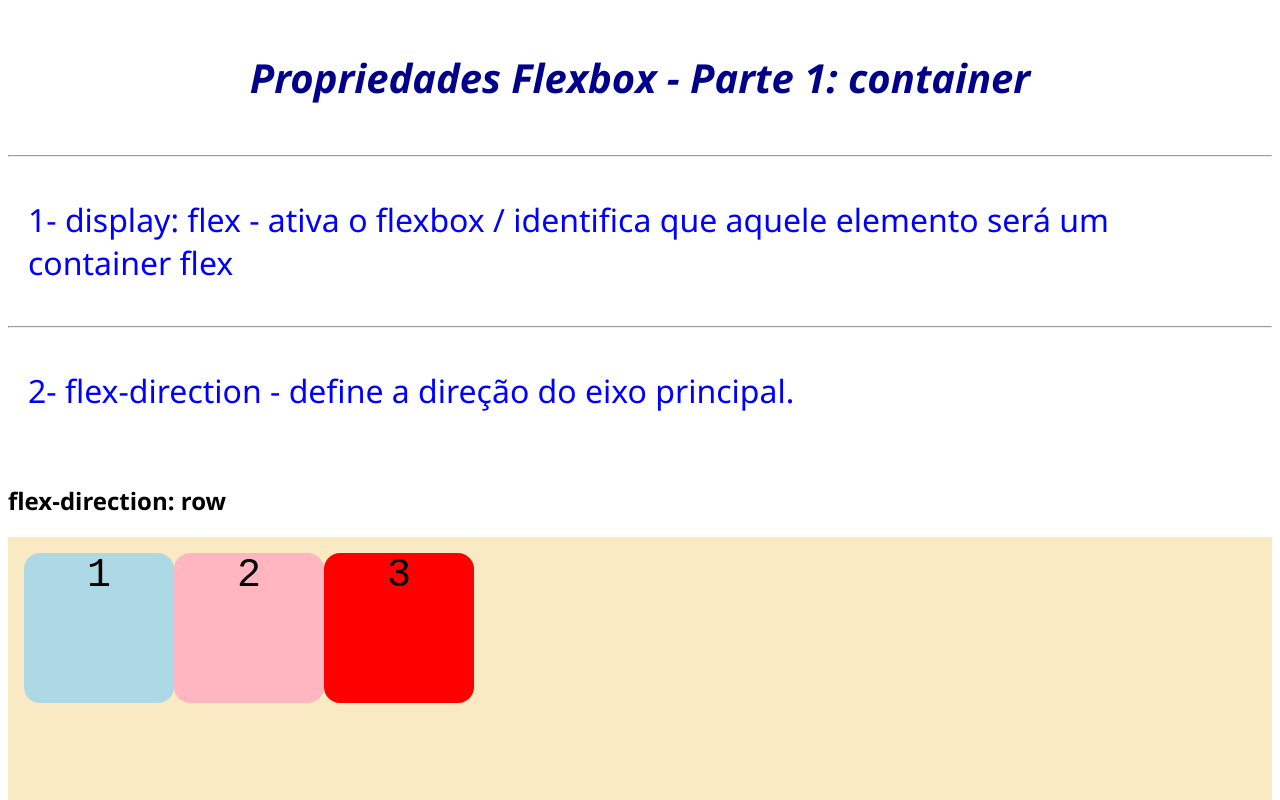
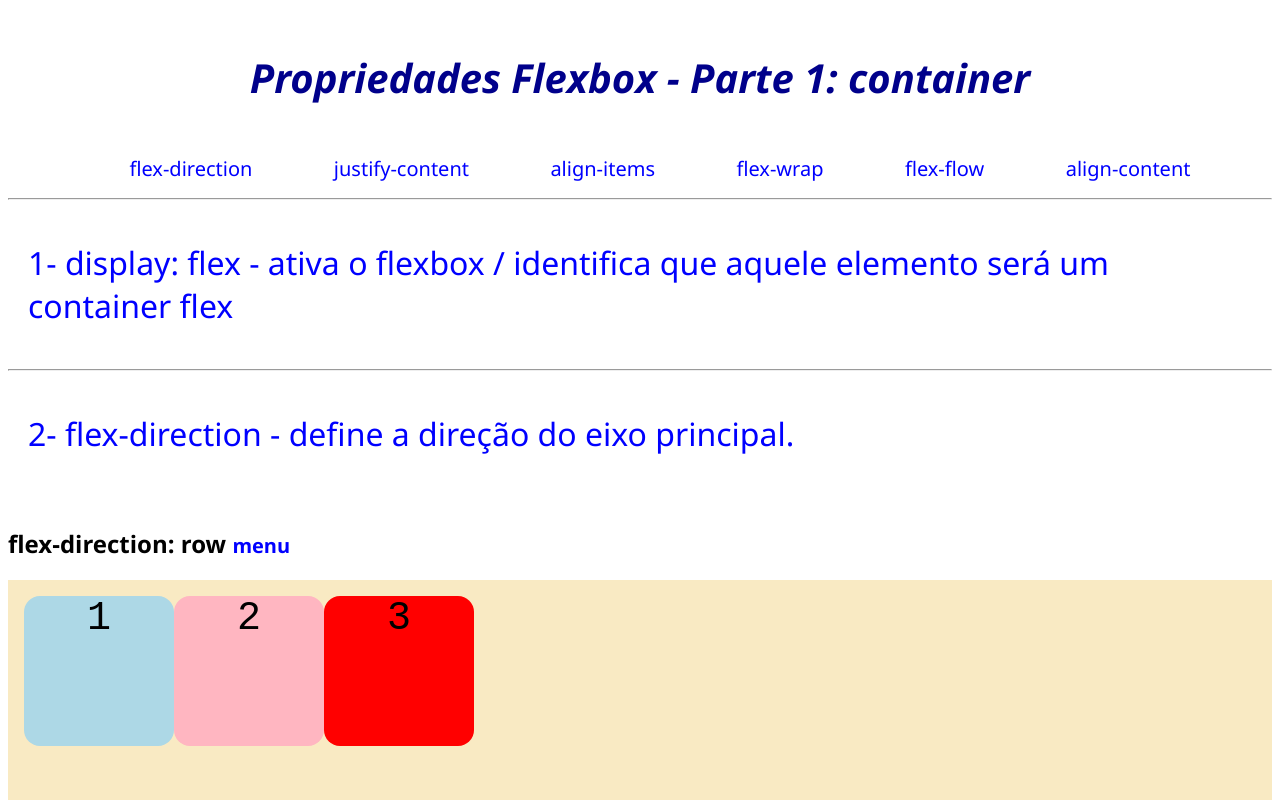
Before and after one commit to juninho-Oliveira/FlexBoxSenai, a plain HTML site: page index.html in a window 1280 px wide. Shown: the top 800 px of the page. Drawn offline with Linux system fonts and the light colour scheme.

Commit message:
add menu

```diff
--- a/index.html
+++ b/index.html
@@ -11,6 +11,16 @@
 
 <body>
     <h1 class="titulo-pagina">Propriedades Flexbox - Parte 1: container</h1>
+    <nav id="menu" >
+        <ul>
+            <li><a href="#flex-direction">flex-direction</a></li>
+            <li><a href="#justify-content">justify-content</a></li>
+            <li><a href="#align-items">align-items</a></li>
+            <li><a href="#flex-wrap">flex-wrap</a></li>
+            <li><a href="#flex-flow">flex-flow</a></li>
+            <li><a href="#align-content">align-content</a></li>
+        </ul>
+    </nav>
 
     <hr>
     <h1 class="nome-propriedade">
@@ -18,32 +28,32 @@
     </h1>
 
     <hr>
-    <h1 class="nome-propriedade">
+    <h1 class="nome-propriedade" id="flex-direction">
         2- flex-direction - define a direção do eixo principal.
     </h1>
 
-    <h2 class="valor-propriedade"> flex-direction: row </h2>
+    <h2 class="valor-propriedade"> flex-direction: row <a href="#menu">menu</a></h2>
     <main class="container-row">
         <div class="bloco-1"> 1 </div>
         <div class="bloco-2"> 2 </div>
         <div class="bloco-3"> 3 </div>
     </main>
 
-    <h2 class="valor-propriedade"> flex-direction: column </h2>
+    <h2 class="valor-propriedade"> flex-direction: column <a href="#menu">menu</a></h2>
     <main class="container-column">
         <div class="bloco-1"> 1 </div>
         <div class="bloco-2"> 2 </div>
         <div class="bloco-3"> 3 </div>
     </main>
 
-    <h2 class="valor-propriedade"> flex-direction: row-reverse </h2>
+    <h2 class="valor-propriedade"> flex-direction: row-reverse <a href="#menu">menu</a></h2>
     <main class="container-row-reverse">
         <div class="bloco-1"> 1 </div>
         <div class="bloco-2"> 2 </div>
         <div class="bloco-3"> 3 </div>
     </main>
 
-    <h2 class="valor-propriedade"> flex-direction: column-reverse </h2>
+    <h2 class="valor-propriedade"> flex-direction: column-reverse <a href="#menu">menu</a> </h2>
     <main class="container-column-reverse">
         <div class="bloco-1"> 1 </div>
         <div class="bloco-2"> 2 </div>
@@ -51,45 +61,45 @@
     </main>
 
     <hr>
-    <h1 class="nome-propriedade">
+    <h1 class="nome-propriedade" id="justify-content">
         3- justify-content - serve para alinhar os objetos no eixo principal
     </h1>
-    <h2 class="valor-propriedade"> justify-content: center </h2>
+    <h2 class="valor-propriedade"> justify-content: center <a href="#menu">menu</a></h2>
     <main class="container-justify-center">
         <div class="bloco-1"> 1 </div>
         <div class="bloco-2"> 2 </div>
         <div class="bloco-3"> 3 </div>
     </main>
 
-    <h2 class="valor-propriedade"> justify-content: flex-start </h2>
+    <h2 class="valor-propriedade"> justify-content: flex-start <a href="#menu">menu</a></h2>
     <main class="container-justify-flex-start">
         <div class="bloco-1"> 1 </div>
         <div class="bloco-2"> 2 </div>
         <div class="bloco-3"> 3 </div>
     </main>
 
-    <h2 class="valor-propriedade"> justify-content: flex-end </h2>
+    <h2 class="valor-propriedade"> justify-content: flex-end <a href="#menu">menu</a></h2>
     <main class="container-justify-flex-end">
         <div class="bloco-1"> 1 </div>
         <div class="bloco-2"> 2 </div>
         <div class="bloco-3"> 3 </div>
     </main>
 
-    <h2 class="valor-propriedade"> justify-content: space-between </h2>
+    <h2 class="valor-propriedade"> justify-content: space-between <a href="#menu">menu</a></h2>
     <main class="container-justify-space-between">
         <div class="bloco-1"> 1 </div>
         <div class="bloco-2"> 2 </div>
         <div class="bloco-3"> 3 </div>
     </main>
 
-    <h2 class="valor-propriedade"> justify-content: space-around </h2>
+    <h2 class="valor-propriedade"> justify-content: space-around <a href="#menu">menu</a></h2>
     <main class="container-justify-space-around">
         <div class="bloco-1"> 1 </div>
         <div class="bloco-2"> 2 </div>
         <div class="bloco-3"> 3 </div>
     </main>
 
-    <h2 class="valor-propriedade"> justify-content: space-evenly </h2>
+    <h2 class="valor-propriedade"> justify-content: space-evenly <a href="#menu">menu</a></h2>
     <main class="container-justify-space-evenly">
         <div class="bloco-1"> 1 </div>
         <div class="bloco-2"> 2 </div>
@@ -97,49 +107,49 @@
     </main>
 
     <hr>
-    <h1 class="nome-propriedade">
+    <h1 class="nome-propriedade" id="align-items">
         4- align-items - alinha os objetos no eixo perpendicular/secundário
     </h1>
-    <h2 class="valor-propriedade"> align-items: center</h2>
+    <h2 class="valor-propriedade"> align-items: center <a href="#menu">menu</a></h2>
     <main class="container-alignitems-center">
         <div class="bloco-1"> 1 </div>
         <div class="bloco-2"> 2 </div>
         <div class="bloco-3"> 3 </div>
     </main>
 
-    <h2 class="valor-propriedade"> align-items: flex-start</h2>
+    <h2 class="valor-propriedade"> align-items: flex-start <a href="#menu">menu</a></h2>
     <main class="container-alignitems-flex-start">
         <div class="bloco-1"> 1 </div>
         <div class="bloco-2"> 2 </div>
         <div class="bloco-3"> 3 </div>
     </main>
 
-    <h2 class="valor-propriedade"> align-items: flex-end</h2>
+    <h2 class="valor-propriedade"> align-items: flex-end <a href="#menu">menu</a></h2>
     <main class="container-alignitems-flex-end">
         <div class="bloco-1"> 1 </div>
         <div class="bloco-2"> 2 </div>
         <div class="bloco-3"> 3 </div>
     </main>
 
-    <h2 class="valor-propriedade"> align-items: stretch</h2>
+    <h2 class="valor-propriedade"> align-items: stretch <a href="#menu">menu</a></h2>
     <main class="container-alignitems-stretch">
         <div class="bloco-1-sem-altura"> 1 </div>
         <div class="bloco-2-sem-altura"> 2 </div>
         <div class="bloco-3-sem-altura"> 3 </div>
     </main>
 
-    <h2 class="valor-propriedade"> Fontes: diferentes</h2>
+    <h2 class="valor-propriedade"> Fontes: diferentes <a href="#menu">menu</a></h2>
     <main class="container-alignitems-baseline">
         <div class="bloco-1-diferentes"> 1 </div>
         <div class="bloco-2-diferentes"> 2 </div>
         <div class="bloco-3-diferentes"> 3 </div>
     </main>
 
-    <h1 class="nome-propriedade">
+    <h1 class="nome-propriedade" id="flex-wrap">
         5- flex-wrap - serve para decidir se os elementos irão para a linha de baixo quando chegar ao fina da tela ou se eles ficaram espremidos
     </h1>
 
-    <h2 class="valor-propriedade"> flex-wrap: nowrap </h2>
+    <h2 class="valor-propriedade"> flex-wrap: nowrap <a href="#menu">menu</a></h2>
     <main class="container-flexwrap-nowrap">
         <div class="bloco-1"> 1 </div>
         <div class="bloco-2"> 2 </div>
@@ -157,7 +167,7 @@
 
 
 
-    <h2 class="valor-propriedade"> flex-wrap: wrap </h2>
+    <h2 class="valor-propriedade"> flex-wrap: wrap <a href="#menu">menu</a></h2>
     <main class="container-flexwrap-wrap">
         <div class="bloco-1"> 1 </div>
         <div class="bloco-2"> 2 </div>
@@ -173,7 +183,7 @@
         <div class="bloco-3"> 12 </div>
     </main>
 
-    <h2 class="valor-propriedade"> flex-wrap: wrap-reverse </h2>
+    <h2 class="valor-propriedade"> flex-wrap: wrap-reverse <a href="#menu">menu</a></h2>
     <main class="container-flexwrap-wrap-reverse">
         <div class="bloco-1"> 1 </div>
         <div class="bloco-2"> 2 </div>
@@ -189,11 +199,11 @@
         <div class="bloco-3"> 12 </div>
     </main>
 
-    <h1 class="nome-propriedade">
+    <h1 class="nome-propriedade" id="flex-flow">
         6- flex-flow - (SHORTHAND) é um atalho que combina as Propriedades flex-direction e flex-wrap
     </h1>
 
-    <h2 class="valor-propriedade"> flex-flow: row nowrap</h2>
+    <h2 class="valor-propriedade"> flex-flow: row nowrap <a href="#menu">menu</a></h2>
     <main class="container-flexflow-rownowrap">
         <div class="bloco-1"> 1 </div>
         <div class="bloco-2"> 2 </div>
@@ -209,11 +219,11 @@
         <div class="bloco-3"> 12 </div>
     </main>
 
-    <h1 class="nome-propriedade">
-        7- aling-content - para, quando existir o flex-wrap (ou seja, quebra de linha ) e nós queremos alinhar os objetos no eixo perpendiculas/secundario
+    <h1 class="nome-propriedade" id="align-content">
+        7- align content - para, quando existir o flex-wrap (ou seja, quebra de linha ) e nós queremos alinhar os objetos no eixo perpendiculas/secundario
     </h1>
 
-    <h2 class="valor-propriedade"> align-content: center</h2>
+    <h2 class="valor-propriedade"> align-content: center <a href="#menu">menu</a></h2>
     <main class="container-align-content">
         <div class="bloco-1"> 1 </div>
         <div class="bloco-2"> 2 </div>
@@ -231,7 +241,7 @@
 
 
 
-    <h2 class="valor-propriedade"> align-content: flex-start</h2>
+    <h2 class="valor-propriedade"> align-content: flex-start <a href="#menu">menu</a></h2>
     <main class="container-align-content-flex-start">
         <div class="bloco-1"> 1 </div>
         <div class="bloco-2"> 2 </div>
@@ -248,7 +258,7 @@
     </main>
 
 
-    <h2 class="valor-propriedade"> align-content: flex-end</h2>
+    <h2 class="valor-propriedade"> align-content: flex-end <a href="#menu">menu</a></h2>
     <main class="container-align-content-flex-end">
         <div class="bloco-1"> 1 </div>
         <div class="bloco-2"> 2 </div>
@@ -265,7 +275,7 @@
     </main>
 
 
-    <h2 class="valor-propriedade"> align-content: space-between</h2>
+    <h2 class="valor-propriedade"> align-content: space-between <a href="#menu">menu</a></h2>
     <main class="container-align-content-space-between">
         <div class="bloco-1"> 1 </div>
         <div class="bloco-2"> 2 </div>
@@ -282,7 +292,7 @@
     </main>
 
 
-    <h2 class="valor-propriedade"> align-content: space-around </h2>
+    <h2 class="valor-propriedade"> align-content: space-around <a href="#menu">menu</a></h2>
     <main class="container-align-content-space-around">
         <div class="bloco-1"> 1 </div>
         <div class="bloco-2"> 2 </div>
@@ -299,7 +309,7 @@
     </main>
 
 
-    <h2 class="valor-propriedade"> align-content: space-evenly</h2>
+    <h2 class="valor-propriedade"> align-content: space-evenly <a href="#menu">menu</a></h2>
     <main class="container-align-content-space-evenly">
         <div class="bloco-1"> 1 </div>
         <div class="bloco-2"> 2 </div>
--- a/style.css
+++ b/style.css
@@ -14,6 +14,31 @@
     color: blue;
     padding: 20px;
 }
+
+nav ul {
+    list-style: none;
+    display: flex;
+    justify-content: space-evenly;
+}
+
+a{
+  font-family: 'Segoe UI', Tahoma, Geneva, Verdana, sans-serif;
+  color: blue;
+  text-decoration: none;
+  font-size: 20px;
+  text-align: center;
+
+}
+
+a:hover{
+    font-family: 'Segoe UI', Tahoma, Geneva, Verdana, sans-serif;
+    background: blue;
+    padding: 10px;
+    color: white;
+    border-radius: 8%;
+    font-size: 23px;
+  }
+
 
 .valor-propriedade {
     font-size: 1.5em;
```
